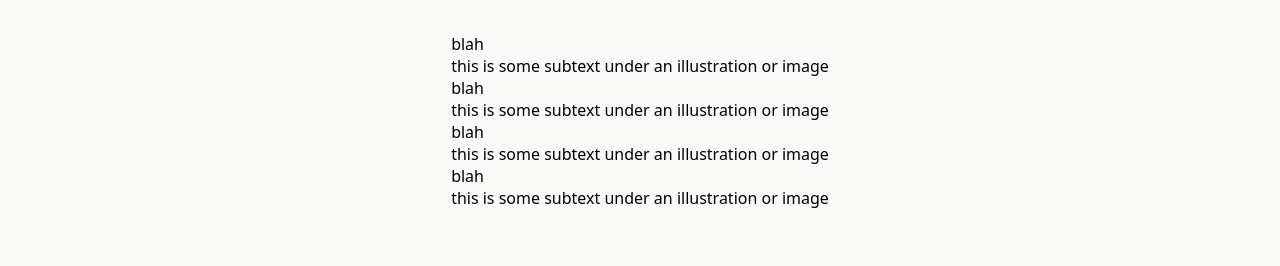
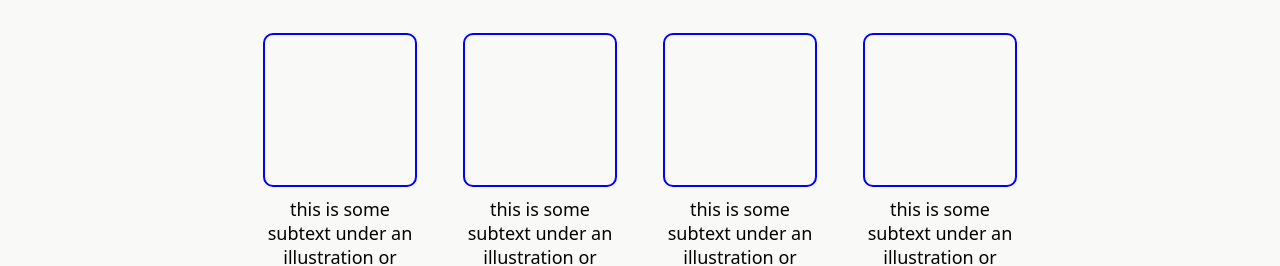
Before and after one commit to JoeyCorbett/Elevate-Web-Solutions, a plain HTML site: page index.html in a window 1280 px wide. Shown: the part 688-954 px from the top of the page. Drawn offline with Linux system fonts and the light colour scheme.

Commit message:
Add squares in information page
Use a nested divs to align divs vertically while keeping them centered at the same time. Also rounded courners and center aligned text

```diff
--- a/index.html
+++ b/index.html
@@ -38,14 +38,22 @@
             <div class="information-container">
                 <h3>Some random information.</h3>
                 <div class="box-container">
-                    <div class="box">blah</div>
-                    <div class="text">this is some subtext under an illustration or image</div>
-                    <div class="box">blah</div>
-                    <div>this is some subtext under an illustration or image</div>
-                    <div class="box">blah</div>
-                    <div class="text">this is some subtext under an illustration or image</div>
-                    <div class="box">blah</div>
-                    <div class="text">this is some subtext under an illustration or image</div>
+                    <div class="box-align">
+                        <div class="box"></div>
+                        <div class="text">this is some subtext under an illustration or image</div>
+                    </div>
+                    <div class="box-align">
+                        <div class="box"></div>
+                        <div class="text">this is some subtext under an illustration or image</div>
+                    </div>
+                    <div class="box-align">
+                        <div class="box"></div>
+                        <div class="text">this is some subtext under an illustration or image</div>
+                    </div>
+                    <div class="box-align">
+                        <div class="box"></div>
+                        <div class="text">this is some subtext under an illustration or image</div>
+                    </div>
                 </div>
             </div>
             <div class="quote-container">
--- a/styles.css
+++ b/styles.css
@@ -115,13 +115,39 @@ header {
     display: flex;
     flex-direction: column;
     height: 600px;
-    align-items: center;
 }
 
 .information-container h3 {
     font-size: 36px;
     font-weight: 800;
     color: #1F2937;
+    align-self: center;
+}
+
+.box-container {
+    display: flex;
+    justify-content: center;
+    gap: 40px;
+}
+
+.box-align {
+    display: flex;
+    flex-direction: column;
+    width: 160px;
+    align-items: center;
+}
+
+.box {
+    border: 2px solid blue;
+    width: 150px;
+    height: 150px;
+    margin-bottom: 10px;
+    border-radius: 10px;
+}
+
+.box-align .text {
+    text-align: center;
+    font-size: 18px;
 }
 
 
```
